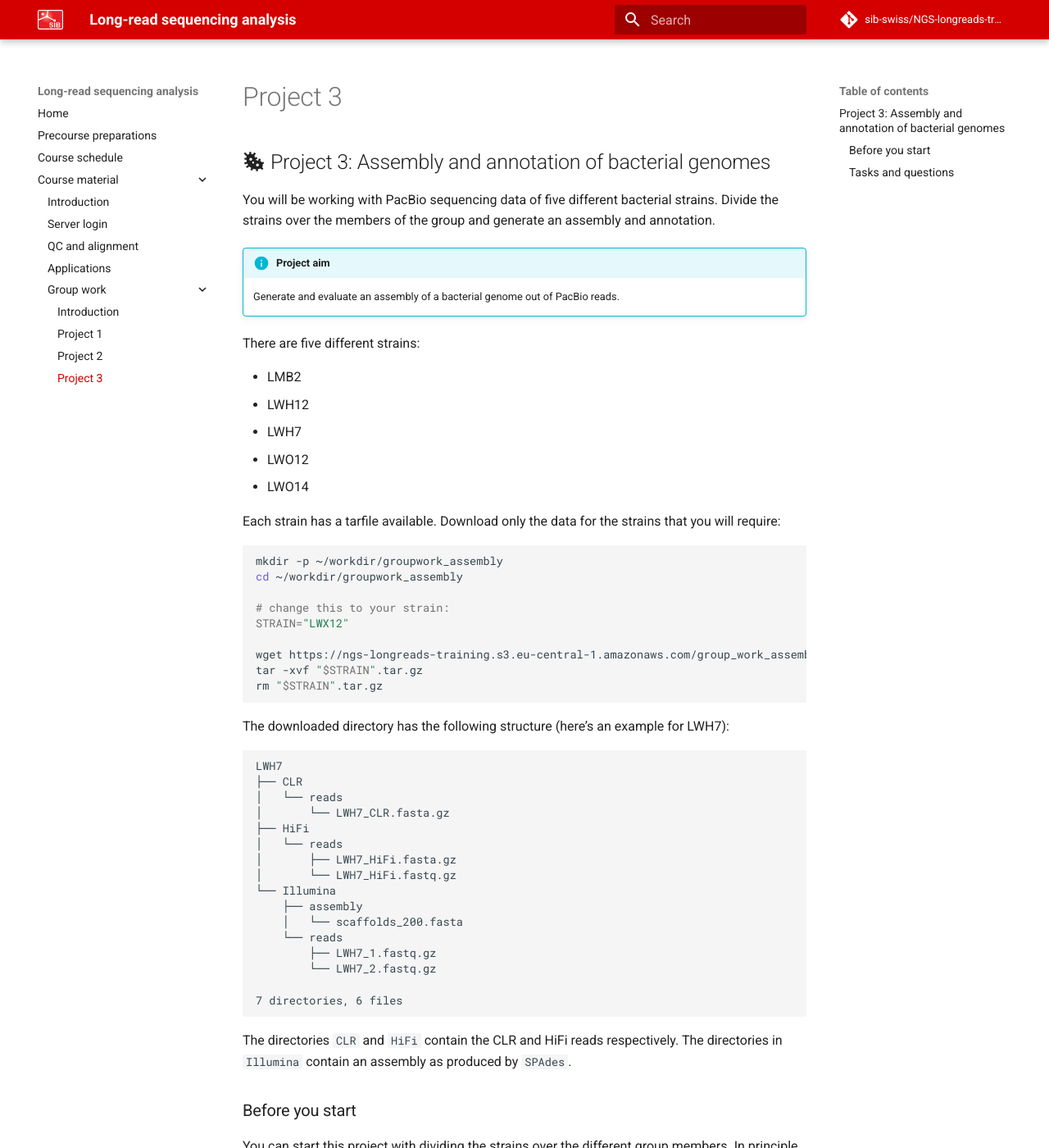
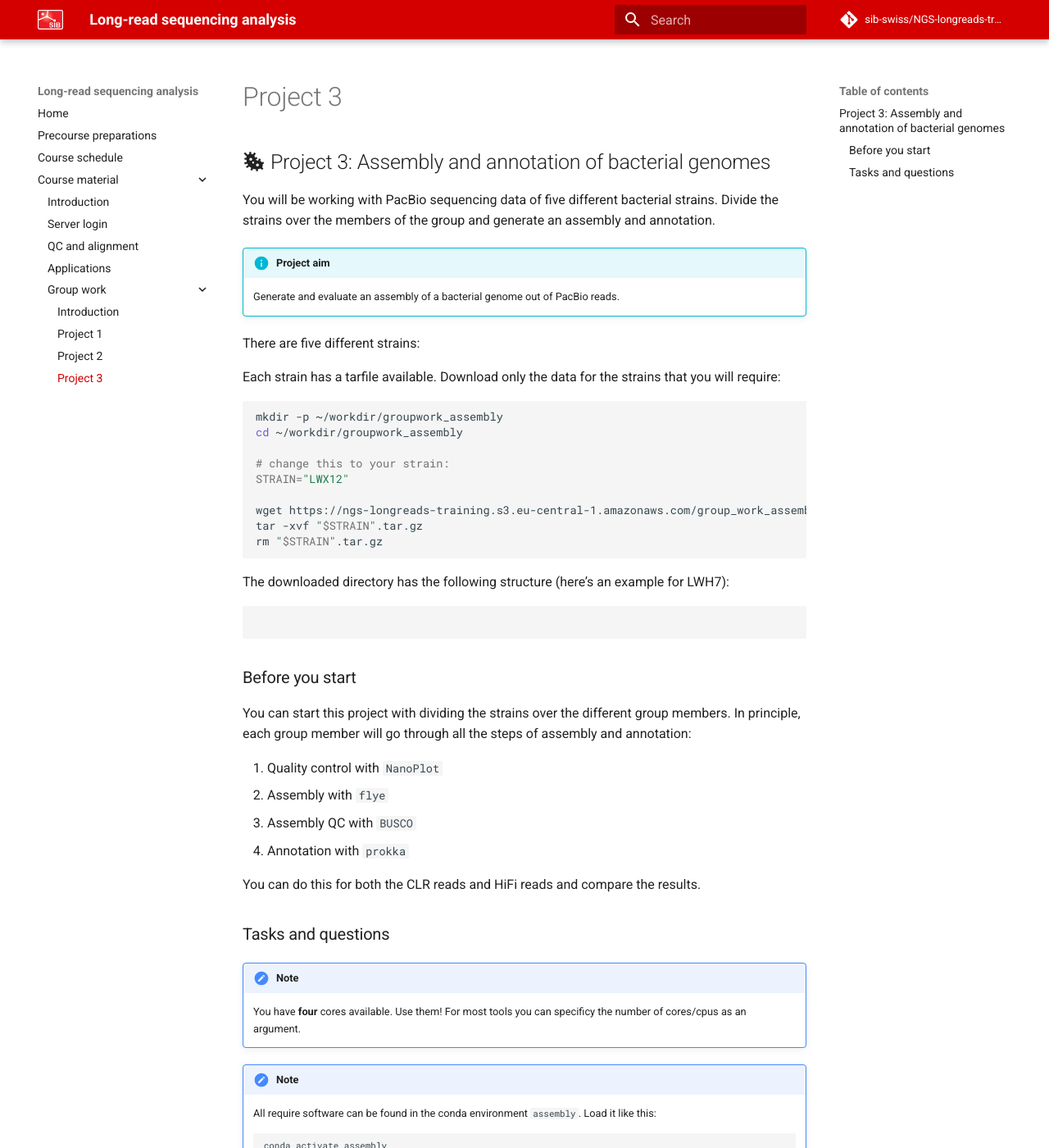
Before and after one commit to sib-swiss/NGS-longreads-training, an MkDocs documentation site: the page built from docs/course_material/group_work/project3.md, in a window 1280 px wide and 1400 px high. Shown: the whole window at 82% size. Built offline with MkDocs 1.6.1 and Material for MkDocs 9.7.7, drawn with Linux system fonts in a browser that asks for light colours; comment, search, counter and statistics services are not loaded; the version menu is left out.

````diff
--- a/docs/course_material/group_work/project3.md
+++ b/docs/course_material/group_work/project3.md
@@ -8,11 +8,7 @@ You will be working with PacBio sequencing data of five different bacterial stra
 
 There are five different strains:
 
-- LMB2
-- LWH12
-- LWH7
-- LWO12
-- LWO14
+
 
 Each strain has a tarfile available. Download only the data for the strains that you will require:
 
@@ -31,25 +27,8 @@ rm "$STRAIN".tar.gz
 The downloaded directory has the following structure (here's an example for LWH7):
 
 ```
-LWH7
-├── CLR
-│   └── reads
-│       └── LWH7_CLR.fasta.gz
-├── HiFi
-│   └── reads
-│       ├── LWH7_HiFi.fasta.gz
-│       └── LWH7_HiFi.fastq.gz
-└── Illumina
-    ├── assembly
-    │   └── scaffolds_200.fasta
-    └── reads
-        ├── LWH7_1.fastq.gz
-        └── LWH7_2.fastq.gz
 
-7 directories, 6 files
 ```
-
-The directories `CLR` and `HiFi` contain the CLR and HiFi reads respectively. The directories in `Illumina` contain an assembly as produced by `SPAdes`.
 
 ### Before you start
 
````
Also changed, not shown: docs/course_material/applications.md (+0 -1 lines), docs/course_schedule.md (+6 -5 lines), docs/index.md (+0 -1 lines).
